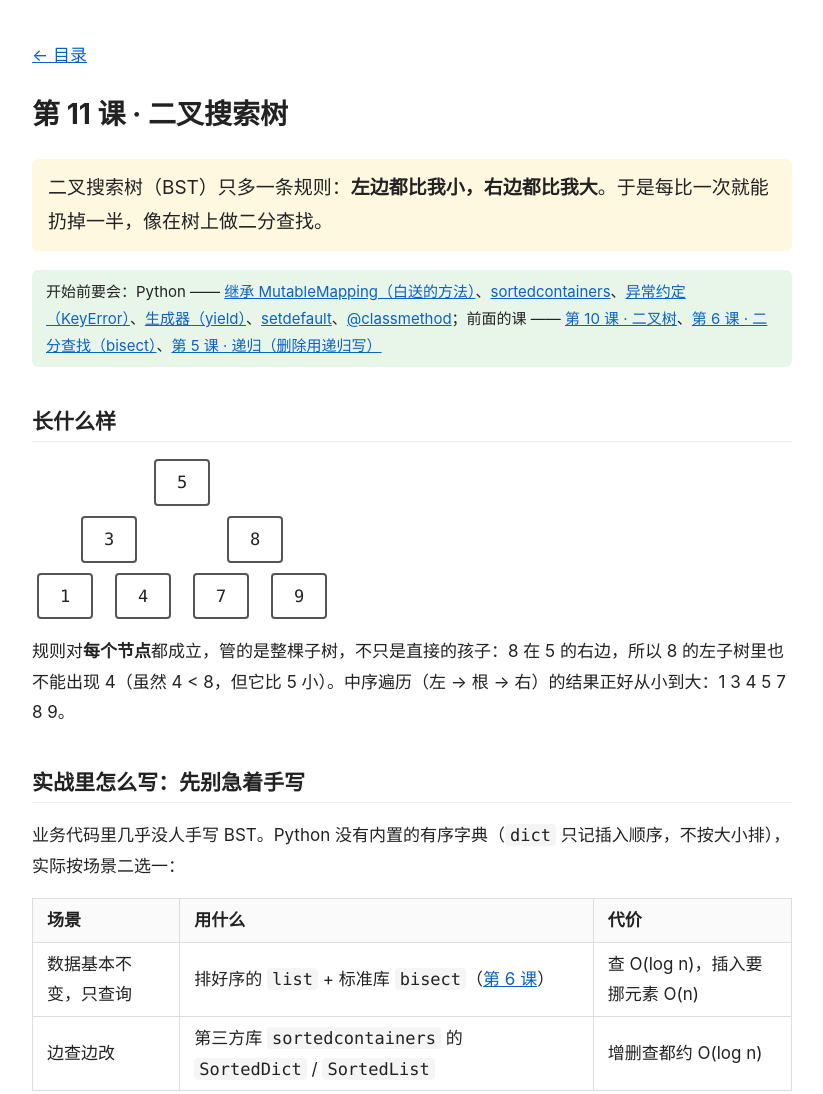
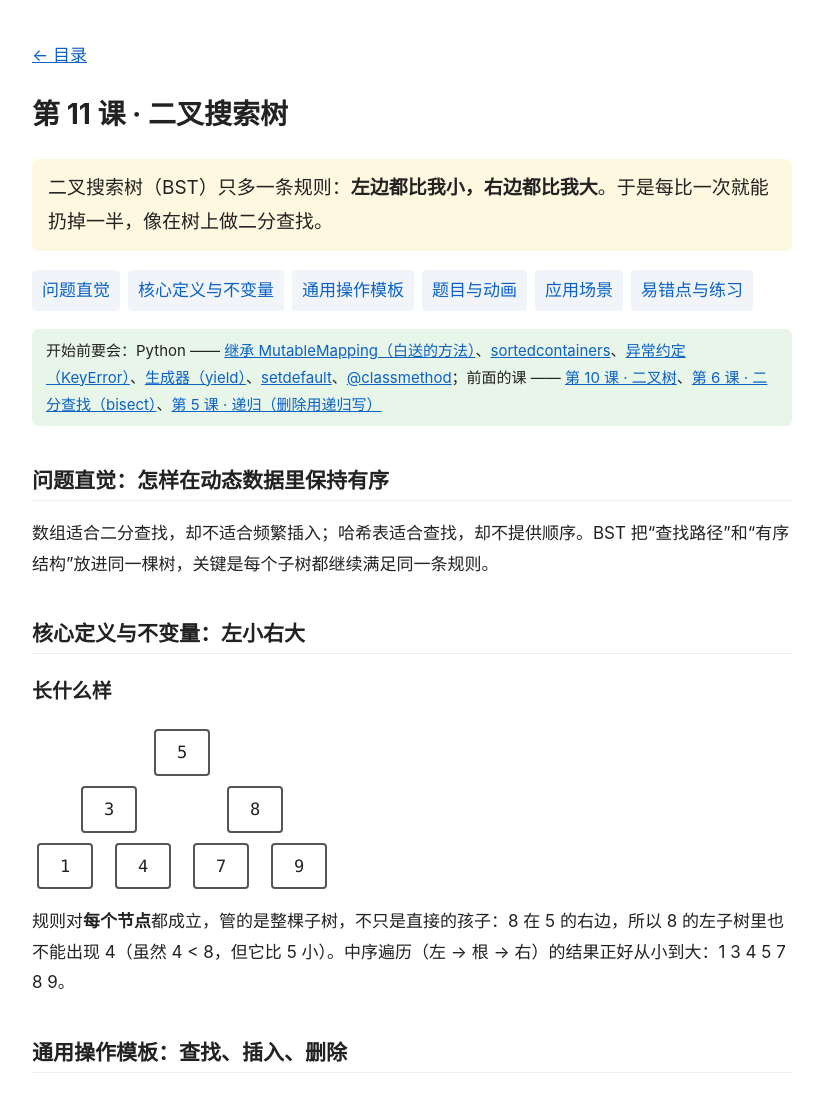
Before and after one commit to redreamality/2026-11_algorithms, a plain HTML site: page lessons/11-bst.html in a window 1280 px wide. Shown: the top 1094 px of the page, without its empty margins (228-1051 px from the left). Drawn offline with Linux system fonts and the light colour scheme.

Commit message:
reorganize lesson 11-bst

```diff
--- a/lessons/11-bst.html
+++ b/lessons/11-bst.html
@@ -5,6 +5,8 @@
 <title>第 11 课 · 二叉搜索树</title>
 <link rel="stylesheet" href="style.css">
 <style>
+  .lesson-route { display: flex; gap: 8px; flex-wrap: wrap; margin: 12px 0 18px; }
+  .lesson-route a { background: #f1f5f9; padding: 5px 10px; border-radius: 4px; text-decoration: none; }
 .tree { position: relative; width: 480px; max-width: 100%; margin: 6px 0; }
 .tree svg { position: absolute; left: 0; top: 0; }
 .tree .box { position: absolute; transform: translate(-50%, -50%); background: #fff; }
@@ -18,39 +20,28 @@
 <p><a href="index.html">← 目录</a></p>
 <h1>第 11 课 · 二叉搜索树</h1>
 <p class="one-line">二叉搜索树（BST）只多一条规则：<b>左边都比我小，右边都比我大</b>。于是每比一次就能扔掉一半，像在树上做二分查找。</p>
+<nav class="lesson-route" aria-label="本课内容">
+  <a href="#problem">问题直觉</a>
+  <a href="#definition">核心定义与不变量</a>
+  <a href="#template">通用操作模板</a>
+  <a href="#demo">题目与动画</a>
+  <a href="#application">应用场景</a>
+  <a href="#pitfalls">易错点与练习</a>
+</nav>
 <p class="prereq">开始前要会：Python —— <a href="python-basics.html#abc">继承 MutableMapping（白送的方法）</a>、<a href="python-basics.html#sortedcontainers">sortedcontainers</a>、<a href="python-basics.html#exceptions">异常约定（KeyError）</a>、<a href="python-basics.html#generator">生成器（yield）</a>、<a href="python-basics.html#dict-tools">setdefault</a>、<a href="python-basics.html#class">@classmethod</a>；前面的课 —— <a href="10-binary-tree.html">第 10 课 · 二叉树</a>、<a href="06-binary-search.html">第 6 课 · 二分查找（bisect）</a>、<a href="05-recursion.html">第 5 课 · 递归（删除用递归写）</a></p>
 
-<h2>长什么样</h2>
+<h2 id="problem">问题直觉：怎样在动态数据里保持有序</h2>
+<p>数组适合二分查找，却不适合频繁插入；哈希表适合查找，却不提供顺序。BST 把“查找路径”和“有序结构”放进同一棵树，关键是每个子树都继续满足同一条规则。</p>
+
+<h2 id="definition">核心定义与不变量：左小右大</h2>
+<h3>长什么样</h3>
 <div class="row" style="justify-content:center;max-width:300px"><span class="box">5</span></div>
 <div class="row" style="justify-content:center;gap:90px;max-width:300px"><span class="box">3</span><span class="box">8</span></div>
 <div class="row" style="justify-content:center;gap:22px;max-width:300px"><span class="box">1</span><span class="box">4</span><span class="box">7</span><span class="box">9</span></div>
 <p>规则对<b>每个节点</b>都成立，管的是整棵子树，不只是直接的孩子：8 在 5 的右边，所以 8 的左子树里也不能出现 4（虽然 4 &lt; 8，但它比 5 小）。中序遍历（左 → 根 → 右）的结果正好从小到大：1 3 4 5 7 8 9。</p>
 
-<h2>实战里怎么写：先别急着手写</h2>
-<p>业务代码里几乎没人手写 BST。Python 没有内置的有序字典（<code>dict</code> 只记插入顺序，不按大小排），实际按场景二选一：</p>
-<table>
-  <tr><th>场景</th><th>用什么</th><th>代价</th></tr>
-  <tr><td>数据基本不变，只查询</td><td>排好序的 <code>list</code> + 标准库 <code>bisect</code>（<a href="06-binary-search.html">第 6 课</a>）</td><td>查 O(log n)，插入要挪元素 O(n)</td></tr>
-  <tr><td>边查边改</td><td>第三方库 <code>sortedcontainers</code> 的 <code>SortedDict</code> / <code>SortedList</code></td><td>增删查都约 O(log n)</td></tr>
-</table>
-<pre>from bisect import bisect_right
-from sortedcontainers import SortedDict
-
-# 配置变更历史（按时间排好序）：某一时刻生效的是哪个版本？= 找“&lt;= 该时刻的最后一条”
-times = [changed_at for changed_at, _ in history]
-index = bisect_right(times, moment) - 1
-version = history[index][1] if index &gt;= 0 else None
-
-# 商品按价格建索引，随时上下架，按价格区间筛选
-by_price = SortedDict()                 # 价格（分） -&gt; 商品名
-by_price[1999] = "鼠标"
-by_price[4599] = "键盘"
-del by_price[1999]
-list(by_price.irange(2000, 9000))       # 区间里的价格，只走范围内的部分
-by_price.peekitem(0)                    # 最便宜的 (价格, 商品)</pre>
-<p>完整可运行的版本在 <code>examples/bst_in_practice.py</code>（<code>uv run examples/bst_in_practice.py</code>）。这些“查区间、找不超过 x 的最大值、取最小值”正是 BST 擅长的事，下面看它们是怎么做到的。</p>
-
-<h2>查找和插入：小往左，大往右</h2>
+<h2 id="template">通用操作模板：查找、插入、删除</h2>
+<h3>查找和插入：小往左，大往右</h3>
 <p>手写版做成一个和 <code>dict</code> 用法一样的 <code>TreeMap</code>：每个节点存 <code>key</code> 和 <code>value</code>，按 key 排。<code>tree[key]</code> 的实现就是从根往下走：</p>
 <pre>def __getitem__(self, key):
     node = self.root
@@ -83,11 +74,35 @@ prices[4599]                     # '键盘'
 </table>
 <p>按 1、2、3…… 的顺序插入，每个值都只能挂在最右边，树就变成一条链。红黑树、AVL 这类<b>平衡树</b>会在插入删除时自动调整，保证 h = O(log n)（选修课再讲）。</p>
 
-<h2>动手玩</h2>
+<h2 id="application">应用场景：有序索引与区间查询</h2>
+<p>业务代码里几乎没人手写 BST。Python 没有内置的有序字典（<code>dict</code> 只记插入顺序，不按大小排），实际按场景二选一：</p>
+<table>
+  <tr><th>场景</th><th>用什么</th><th>代价</th></tr>
+  <tr><td>数据基本不变，只查询</td><td>排好序的 <code>list</code> + 标准库 <code>bisect</code>（<a href="06-binary-search.html">第 6 课</a>）</td><td>查 O(log n)，插入要挪元素 O(n)</td></tr>
+  <tr><td>边查边改</td><td>第三方库 <code>sortedcontainers</code> 的 <code>SortedDict</code> / <code>SortedList</code></td><td>增删查都约 O(log n)</td></tr>
+</table>
+<pre>from bisect import bisect_right
+from sortedcontainers import SortedDict
+
+# 配置变更历史（按时间排好序）：某一时刻生效的是哪个版本？= 找“&lt;= 该时刻的最后一条”
+times = [changed_at for changed_at, _ in history]
+index = bisect_right(times, moment) - 1
+version = history[index][1] if index &gt;= 0 else None
+
+# 商品按价格建索引，随时上下架，按价格区间筛选
+by_price = SortedDict()                 # 价格（分） -&gt; 商品名
+by_price[1999] = "鼠标"
+by_price[4599] = "键盘"
+del by_price[1999]
+list(by_price.irange(2000, 9000))       # 区间里的价格，只走范围内的部分
+by_price.peekitem(0)                    # 最便宜的 (价格, 商品)</pre>
+<p>完整可运行的版本在 <code>examples/bst_in_practice.py</code>（<code>uv run examples/bst_in_practice.py</code>）。这些“查区间、找不超过 x 的最大值、取最小值”正是 BST 擅长的事，下面看它们是怎么做到的。</p>
+
+<h2 id="demo">题目与动画</h2>
 <p>建议依次试试：值设成 2 点 <b>insert</b> 看它走哪条路；把值设成 1、8、5 分别点 <b>remove</b>，看三种删除情况（5 有两个孩子，注意后继 6 怎么上去）；最后点 <b>有序插入 1～7</b>，看树怎么退化成链表。</p>
 <div class="demo" id="bst"></div>
 
-<h2>最容易错的地方</h2>
+<h2 id="pitfalls">易错点与练习</h2>
 <ul>
   <li>删的是<b>根</b>，而且根只有一个孩子：要改的是 <code>self.root</code>，不是哪个父亲的指针。</li>
   <li>两个孩子的情况，复制完后继的值，<b>忘了删掉后继原来的节点</b>，树里就出现两个一样的值。</li>
```
